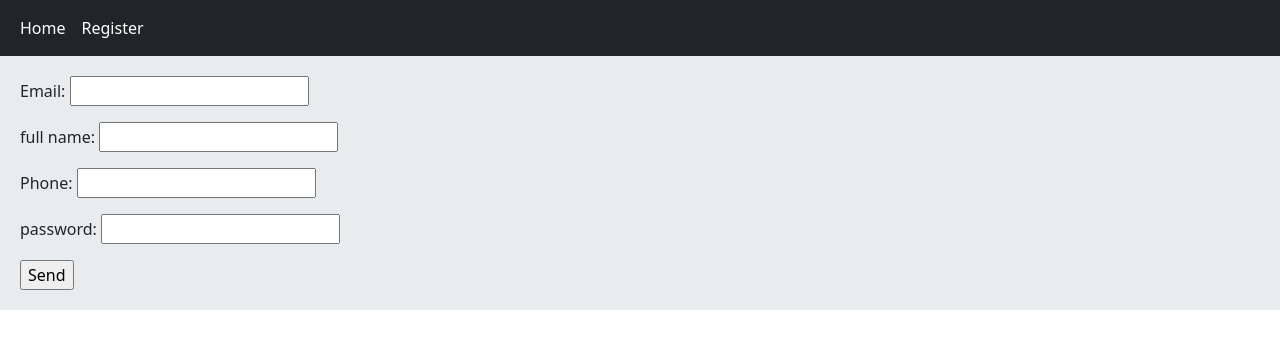
After one commit to AliGanji14/django-OnlineShop2, a Django app: page /accounts/register/ in a window 1280 px wide. The commit adds this page. Shown: the top 349 px of the page. Run offline with Django 5.2, Linux system fonts and the light colour scheme.

Commit message:
add session and user register

```diff
--- a/accounts/forms.py
+++ b/accounts/forms.py
@@ -33,3 +33,15 @@ class UserChangeForm(forms.ModelForm):
     class Meta:
         model = User
         fields = ('email', 'phone_number', 'full_name', 'password', 'last_login')
+
+
+class UserRegisterForm(forms.Form):
+    email = forms.EmailField()
+    full_name = forms.CharField(label='full name')
+    phone = forms.CharField(max_length=11)
+    password = forms.CharField(widget=forms.PasswordInput)
+    password = forms.CharField(label='password', widget=forms.PasswordInput)
+
+
+class VerifyCodeForm(forms.Form):
+    code = forms.IntegerField()
--- /dev/null
+++ b/accounts/templates/accounts/register.html
@@ -0,0 +1,8 @@
+{% extends '_base.html' %}
+
+{% block content %}
+    <form action="" method="post"></form>
+    {% csrf_token %}
+    {{ form.as_p }}
+    <input type="submit" value="Send">
+{% endblock %}
--- /dev/null
+++ b/accounts/urls.py
@@ -0,0 +1,9 @@
+from django.urls import path
+
+from . import views
+
+app_name = 'accounts'
+urlpatterns = [
+    path('register/', views.UserRegisterView.as_view(), name='user_register'),
+    path('verify/',views.UserRegisterVerifyCodeView.as_view(), name='verify_code'),
+]
--- a/accounts/views.py
+++ b/accounts/views.py
@@ -1,3 +1,47 @@
-from django.shortcuts import render
+import random
+from django.shortcuts import render, redirect
+from django.views import View
+from django.contrib import messages
 
-# Create your views here.
+from .forms import UserRegisterForm
+from .models import OtpCode
+from utils import send_otp_code
+
+
+class UserRegisterView(View):
+    form_class = UserRegisterForm
+
+    def get(self, request):
+        form = self.form_class
+        return render(request, 'accounts/register.html', {'form': form})
+
+    def post(self, request):
+        form = self.form_class(request.POST)
+        if form.is_valid():
+            phone_number = form.cleaned_data['phone_number']
+            email = form.cleaned_data['email']
+            full_name = form.cleaned_data['full_name']
+            password = form.cleaned_data['password']
+
+            randon_code = random.randint(10000, 99999)
+
+            send_otp_code(phone_number, randon_code)
+            OtpCode.objects.create(phone_number=phone_number, code=randon_code)
+
+            request.session['user_registration_info'] = {
+                'phone_number': phone_number,
+                'email': email,
+                'full_name': full_name,
+                'password': password,
+            }
+            messages.success(request, 'we sent you a code', 'success')
+            return redirect('accounts:verify_code')
+        return redirect('home:home')
+
+
+class UserRegisterVerifyCodeView(View):
+    def get(self, request):
+        pass
+
+    def post(self, request):
+        pass
--- a/config/urls.py
+++ b/config/urls.py
@@ -4,4 +4,5 @@ from django.urls import path, include
 urlpatterns = [
     path('admin/', admin.site.urls),
     path('', include('home.urls', namespace='home')),
+    path('accounts/', include('accounts.urls', namespace='accounts')),
 ]
--- a/templates/include/navbar.html
+++ b/templates/include/navbar.html
@@ -2,6 +2,7 @@
     <div class="container-fluid">
         <div class="navbar-nav">
             <a class="nav-link active" href='{% url 'home:home' %}'>Home</a>
+            <a class="nav-link active" href='{% url 'accounts:user_register' %}'>Register</a>
         </div>
     </div>
 </nav>
--- /dev/null
+++ b/utils.py
@@ -0,0 +1,2 @@
+def send_otp_code(phone_number, code):
+    pass
```
Also changed, not shown: accounts/admin.py (+6 -1 lines), accounts/models.py (+9 -0 lines), accounts/migrations/0002_otpcode.py (added), db.sqlite3.
